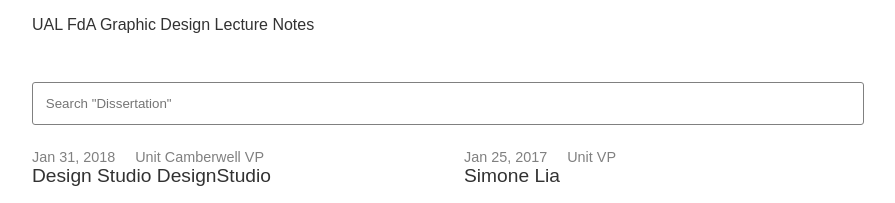
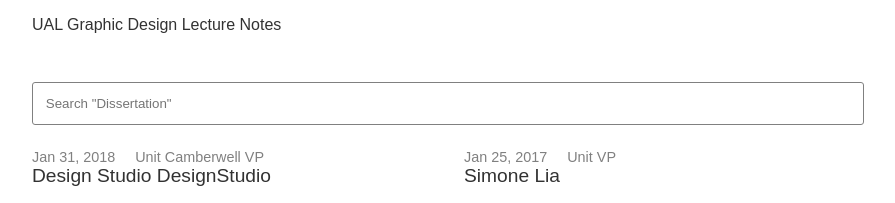
Before and after one commit to awesomephant/notes, a Jekyll site: the page built from index.html, in a window 1280 px wide. Shown: the top 203 px of the page, without its empty margins (32-927 px from the left). Built offline with Jekyll 4.4.1, drawn with Linux system fonts in a browser that asks for light colours; nearby versions of some CDN libraries.

Commit message:
I'm a big boy BA student now

```diff
--- a/_config.yml
+++ b/_config.yml
@@ -1,5 +1,5 @@
 # Site settings
-title: UAL FdA Graphic Design Lecture Notes
+title: UAL Graphic Design Lecture Notes
 email: your-email@domain.com
 description: > # this means to ignore newlines until "baseurl:"
   Write an awesome description for your new site here. You can edit this
```
